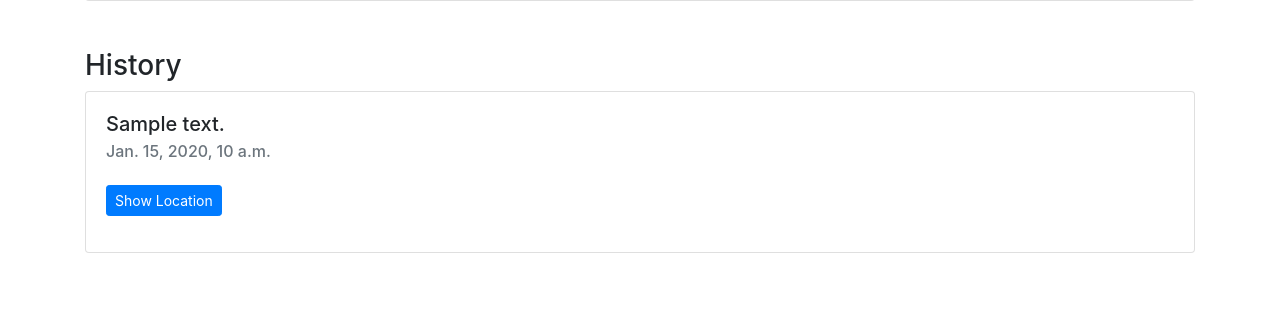
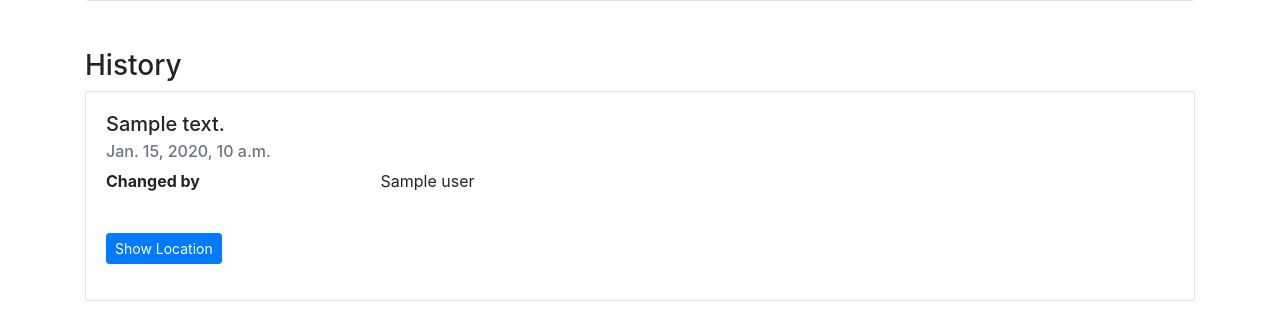
Before and after one commit to lab9k/qr_code_toolkit, a Django app: template jobqr/templates/jobqr/item_history.html in a window 1280 px wide. Shown: the part 566-875 px from the top of the page. Before the commit the page ends 819 px from the top, so only its background shows below. Run offline with Django 3.2, Linux system fonts and the light colour scheme; the template is opened without the code that fills it: most values are stand-ins (such as "Sample title", 1, 10 or a date in 2020); some libraries are stand-ins or nearby versions.

Commit message:
add user who updated in history

```diff
--- a/jobqr/templates/jobqr/item_history.html
+++ b/jobqr/templates/jobqr/item_history.html
@@ -45,6 +45,10 @@
                 <div class="card-body">
                     <h5 class="card-title">{{ version.revision.get_comment }}</h5>
                     <h6 class="card-subtitle mb-2 text-muted">{{ version.revision.date_created }}</h6>
+                    <dl class="row">
+                        <dt class="col-sm-3">Changed by</dt>
+                        <dd class="col-sm-9">{{ version.revision.user }}</dd>
+                    </dl>
                     <dl class="row version" data-value="{{ version.serialized_data }}">
 
                     </dl>
@@ -109,7 +113,6 @@
             return `<dt class="col-sm-3">${key}</dt>
                     <dd class="col-sm-9">${value}</dd>`;
           }).join('');
-          console.log(html);
           $(target).html(html);
         })
       }
```
